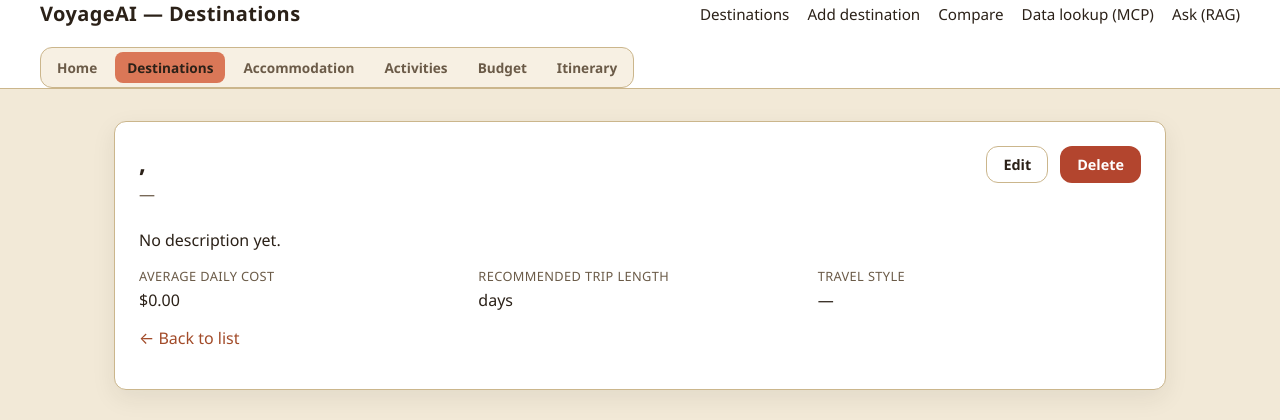
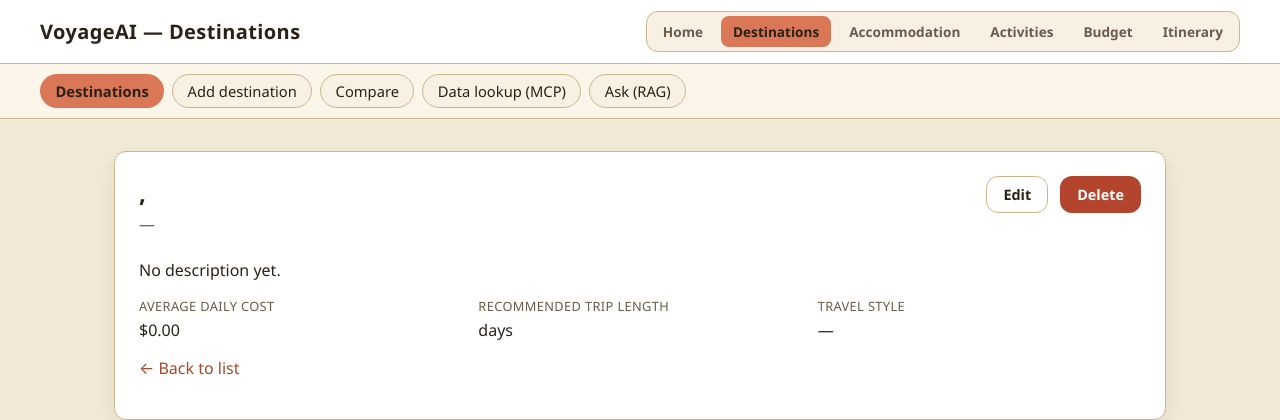
Before and after one commit to Flynn-Jones/voyage-ai, a Flask app: page /destinations/1 in a window 1280 px wide. Shown: the top 420 px of the page. Run offline with Flask 3, Linux system fonts and the light colour scheme; data that the repository does not hold is empty; some libraries are stand-ins or nearby versions.

Commit message:
style(r1): reorganise destination navigation for demo

```diff
--- a/student-1/frontend/static/theme.css
+++ b/student-1/frontend/static/theme.css
@@ -434,6 +434,54 @@ textarea {
   }
 }
 
+/* Destination second-row navigation. Visual style follows Accommodation's
+   mode bar; the links themselves are Destination-specific. */
+.mode-bar {
+  background: var(--bg-2);
+  border-bottom: 1px solid var(--border);
+  padding: 0 24px;
+}
+
+.mode-bar__container {
+  max-width: 1200px;
+  margin: 0 auto;
+  display: flex;
+  flex-wrap: wrap;
+  gap: 0.5rem;
+  padding: 0.6rem 0;
+}
+
+.mode-btn {
+  display: inline-block;
+  padding: 0.4rem 0.9rem;
+  border: 1px solid var(--border);
+  border-radius: 999px;
+  background: var(--surface-alt);
+  color: var(--text);
+  font-size: 0.92rem;
+  text-decoration: none;
+  transition: background 0.15s ease, border-color 0.15s ease;
+}
+
+.mode-btn:hover {
+  background: var(--accent-soft);
+  border-color: var(--accent);
+  color: var(--text);
+  text-decoration: none;
+}
+
+.mode-btn.is-active {
+  background: var(--accent);
+  border-color: transparent;
+  font-weight: 600;
+}
+
+@media (max-width: 720px) {
+  .mode-bar {
+    padding: 0 16px;
+  }
+}
+
 /* Shared focus state — see shared/design-system/navbar.css */
 :focus-visible {
   outline: 2px solid var(--accent-text);
--- a/student-1/frontend/templates/base.html
+++ b/student-1/frontend/templates/base.html
@@ -11,13 +11,6 @@
   <nav class="voyage-nav">
     <div class="voyage-nav__container">
       <span class="voyage-nav__brand">VoyageAI &mdash; Destinations</span>
-      <div class="voyage-nav__links">
-        <a href="{{ url_for('index') }}">Destinations</a>
-        <a href="{{ url_for('new_destination') }}">Add destination</a>
-        <a href="{{ url_for('compare') }}">Compare</a>
-        <a href="{{ url_for('mcp_lookup') }}">Data lookup (MCP)</a>
-        <a href="{{ url_for('ask') }}">Ask (RAG)</a>
-      </div>
       <div class="voyage-nav__switcher">
         <a href="http://localhost:3000">Home</a>
         <a href="http://localhost:3001" class="is-active">Destinations</a>
@@ -28,6 +21,24 @@
       </div>
     </div>
   </nav>
+  {# Second-row Destination navigation: styled like Accommodation's mode bar
+     (style only). Active item comes from the current endpoint. #}
+  {% set destination_tabs = [
+       ('Destinations', url_for('index'),
+        ['index', 'destination_detail', 'edit_destination', 'delete_destination']),
+       ('Add destination', url_for('new_destination'), ['new_destination']),
+       ('Compare', url_for('compare'), ['compare']),
+       ('Data lookup (MCP)', url_for('mcp_lookup'), ['mcp_lookup']),
+       ('Ask (RAG)', url_for('ask'), ['ask'])
+     ] %}
+  <nav class="mode-bar" aria-label="Destination Manager">
+    <div class="mode-bar__container">
+      {% for label, href, endpoints in destination_tabs %}
+        {% set active = request.endpoint in endpoints %}
+        <a class="mode-btn{% if active %} is-active{% endif %}" href="{{ href }}"{% if active %} aria-current="page"{% endif %}>{{ label }}</a>
+      {% endfor %}
+    </div>
+  </nav>
   <main class="voyage-main">
     {% block content %}{% endblock %}
   </main>
```
Also changed, not shown: student-1/tests/test_frontend_mcp_rag.py (+38 -0 lines).
